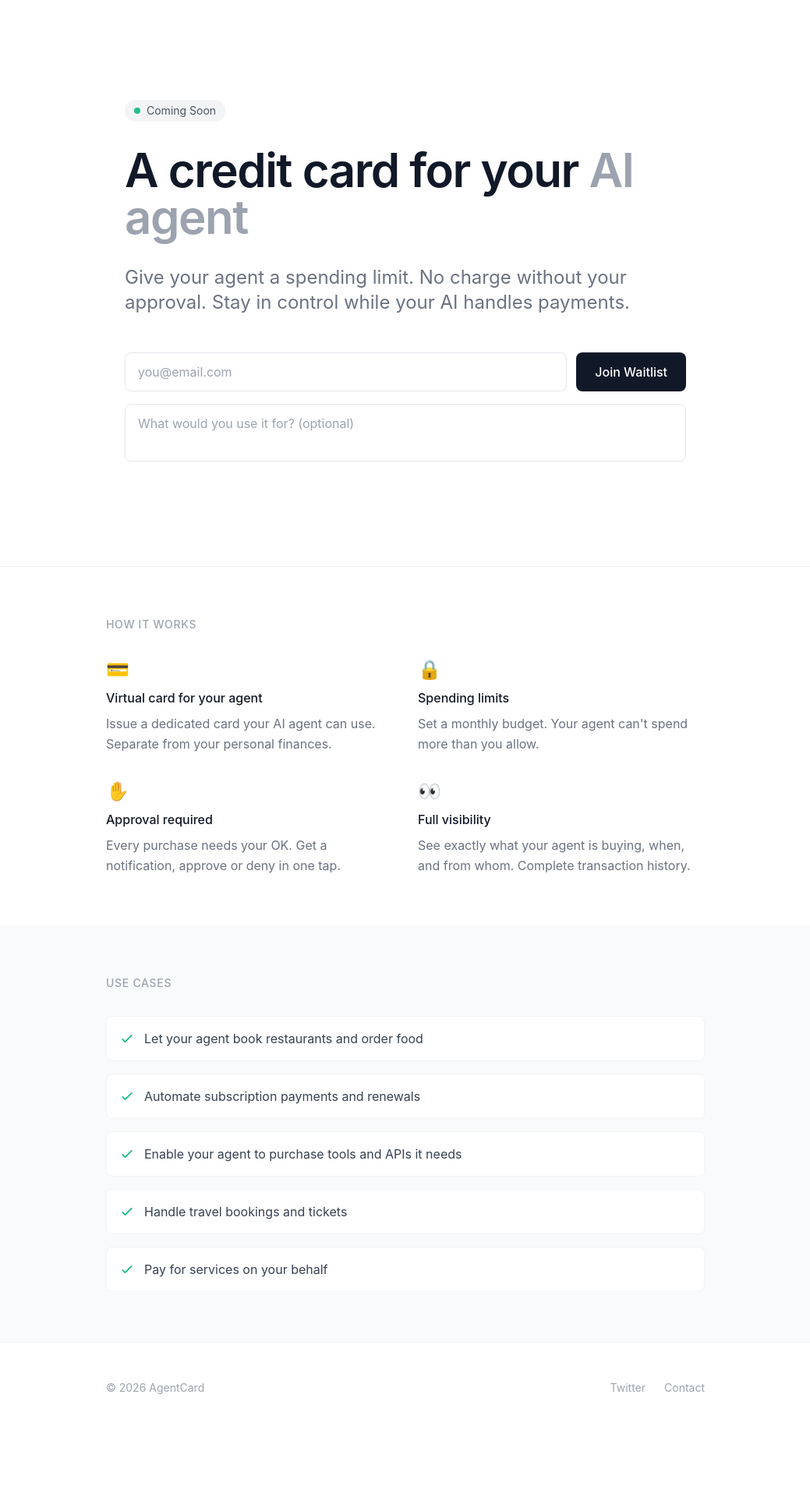
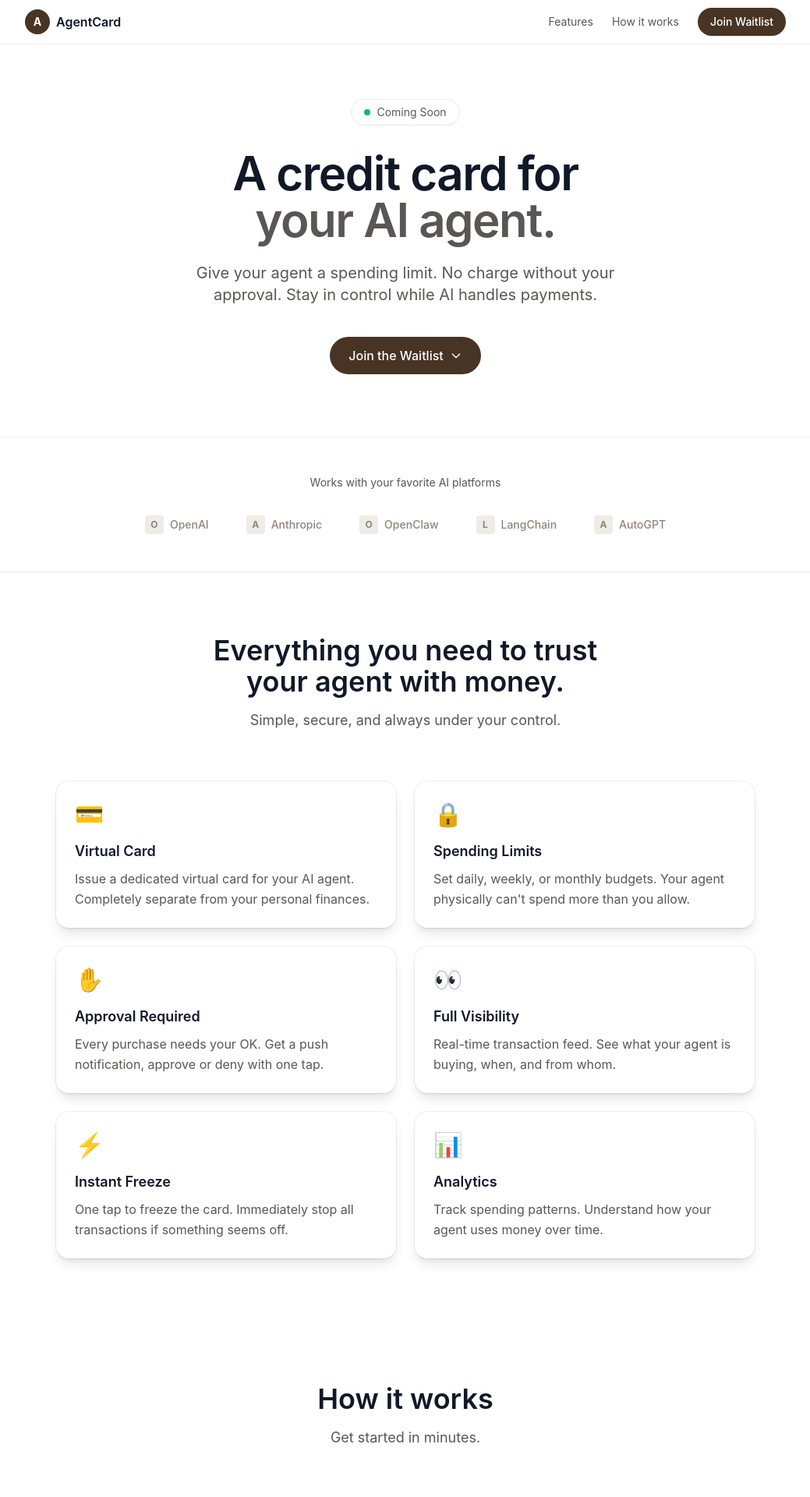
Before and after one commit to AsafNiv09/agentcard, a Next.js app: page / in a window 1280 px wide. Shown: the top 1920 px of the page at 78% size, without its empty margins (120-1159 px from the left). Before the commit the page ends 1838 px from the top, so only its background shows below. Built offline with nearby package versions, Linux system fonts and the light colour scheme.

Commit message:
Upgrade to Veil-style design with warm colors and more sections

```diff
--- a/src/app/globals.css
+++ b/src/app/globals.css
@@ -3,6 +3,19 @@
 @tailwind utilities;
 
 @import url('https://fonts.googleapis.com/css2?family=Inter:wght@400;500;600;700&display=swap');
+
+:root {
+  --radius: 0.625rem;
+  --background: oklch(0.9779 0.0042 56.38);
+  --foreground: oklch(0.3421 0.0379 61.15);
+  --card: white;
+  --card-foreground: oklch(0.3421 0.0379 61.15);
+  --primary: oklch(0.5967 0.0558 61.59);
+  --primary-foreground: oklch(0.1448 0 0);
+  --muted: oklch(0.9068 0.0112 89.73);
+  --muted-foreground: oklch(0.4563 0.0061 48.59);
+  --border: oklch(0.3421 0.0379 61.15 / 7.5%);
+}
 
 html {
   scroll-behavior: smooth;
@@ -12,4 +25,11 @@ body {
   font-family: 'Inter', system-ui, sans-serif;
   -webkit-font-smoothing: antialiased;
   -moz-osx-font-smoothing: grayscale;
+  background-color: var(--background);
+  color: var(--foreground);
 }
+
+::selection {
+  background-color: var(--primary);
+  color: white;
+}
--- a/src/app/page.tsx
+++ b/src/app/page.tsx
@@ -10,10 +10,10 @@ export default function Home() {
 
   const handleSubmit = async (e: React.FormEvent) => {
     e.preventDefault()
+    if (!email) return
     setLoading(true)
 
     // TODO: Connect to your backend/Supabase/Tally
-    // For now, just simulate success
     await new Promise(resolve => setTimeout(resolve, 1000))
 
     setSubmitted(true)
@@ -22,66 +22,209 @@ export default function Home() {
 
   return (
     <main className="min-h-screen">
+      {/* Navigation */}
+      <nav className="fixed top-0 left-0 right-0 z-50 bg-[var(--background)]/80 backdrop-blur-md border-b border-[var(--border)]">
+        <div className="max-w-5xl mx-auto px-6 h-14 flex items-center justify-between">
+          <div className="flex items-center gap-2">
+            <div className="w-8 h-8 rounded-full bg-[var(--foreground)] flex items-center justify-center">
+              <span className="text-white text-sm font-bold">A</span>
+            </div>
+            <span className="font-semibold">AgentCard</span>
+          </div>
+          <div className="flex items-center gap-6 text-sm">
+            <a href="#features" className="text-[var(--muted-foreground)] hover:text-[var(--foreground)] transition-colors">Features</a>
+            <a href="#how-it-works" className="text-[var(--muted-foreground)] hover:text-[var(--foreground)] transition-colors">How it works</a>
+            <a href="#waitlist" className="px-4 py-2 bg-[var(--foreground)] text-white rounded-full text-sm font-medium hover:opacity-90 transition-opacity">
+              Join Waitlist
+            </a>
+          </div>
+        </div>
+      </nav>
+
       {/* Hero Section */}
-      <section className="px-6 py-24 md:py-32 max-w-3xl mx-auto">
-        <div className="space-y-8">
+      <section className="pt-32 pb-20 px-6">
+        <div className="max-w-3xl mx-auto text-center">
           {/* Badge */}
-          <div className="inline-flex items-center gap-2 px-3 py-1 rounded-full bg-gray-100 text-sm text-gray-600">
+          <div className="inline-flex items-center gap-2 px-4 py-1.5 rounded-full bg-white shadow-sm ring-1 ring-[var(--border)] text-sm mb-8">
             <span className="w-2 h-2 rounded-full bg-emerald-500 animate-pulse" />
-            Coming Soon
+            <span className="text-[var(--muted-foreground)]">Coming Soon</span>
           </div>
 
           {/* Headline */}
-          <h1 className="text-4xl md:text-5xl lg:text-6xl font-semibold tracking-tight leading-[1.1]">
-            A credit card for your{' '}
-            <span className="text-gray-400">AI agent</span>
+          <h1 className="text-4xl md:text-5xl lg:text-6xl font-semibold tracking-tight leading-[1.1] mb-6">
+            A credit card for<br />
+            <span className="text-[var(--muted-foreground)]">your AI agent.</span>
           </h1>
 
           {/* Subheadline */}
-          <p className="text-xl md:text-2xl text-gray-500 leading-relaxed max-w-2xl">
+          <p className="text-lg md:text-xl text-[var(--muted-foreground)] leading-relaxed max-w-xl mx-auto mb-10">
             Give your agent a spending limit. No charge without your approval.
-            Stay in control while your AI handles payments.
+            Stay in control while AI handles payments.
           </p>
 
-          {/* Form or Success */}
+          {/* CTA Button */}
+          <a
+            href="#waitlist"
+            className="inline-flex items-center gap-2 px-6 py-3 bg-[var(--foreground)] text-white rounded-full font-medium hover:opacity-90 transition-opacity"
+          >
+            Join the Waitlist
+            <svg className="w-4 h-4" fill="none" viewBox="0 0 24 24" stroke="currentColor">
+              <path strokeLinecap="round" strokeLinejoin="round" strokeWidth={2} d="M19 9l-7 7-7-7" />
+            </svg>
+          </a>
+        </div>
+      </section>
+
+      {/* Logo Cloud */}
+      <section className="py-12 px-6 border-y border-[var(--border)]">
+        <div className="max-w-4xl mx-auto">
+          <p className="text-center text-sm text-[var(--muted-foreground)] mb-8">
+            Works with your favorite AI platforms
+          </p>
+          <div className="flex flex-wrap items-center justify-center gap-8 md:gap-12 opacity-60">
+            <LogoItem name="OpenAI" />
+            <LogoItem name="Anthropic" />
+            <LogoItem name="OpenClaw" />
+            <LogoItem name="LangChain" />
+            <LogoItem name="AutoGPT" />
+          </div>
+        </div>
+      </section>
+
+      {/* Features Section */}
+      <section id="features" className="py-20 px-6">
+        <div className="max-w-4xl mx-auto">
+          <div className="text-center mb-16">
+            <h2 className="text-3xl md:text-4xl font-semibold mb-4">
+              Everything you need to trust<br />your agent with money.
+            </h2>
+            <p className="text-[var(--muted-foreground)] text-lg">
+              Simple, secure, and always under your control.
+            </p>
+          </div>
+
+          <div className="grid md:grid-cols-2 gap-6">
+            <FeatureCard
+              icon="💳"
+              title="Virtual Card"
+              description="Issue a dedicated virtual card for your AI agent. Completely separate from your personal finances."
+            />
+            <FeatureCard
+              icon="🔒"
+              title="Spending Limits"
+              description="Set daily, weekly, or monthly budgets. Your agent physically can't spend more than you allow."
+            />
+            <FeatureCard
+              icon="✋"
+              title="Approval Required"
+              description="Every purchase needs your OK. Get a push notification, approve or deny with one tap."
+            />
+            <FeatureCard
+              icon="👀"
+              title="Full Visibility"
+              description="Real-time transaction feed. See what your agent is buying, when, and from whom."
+            />
+            <FeatureCard
+              icon="⚡"
+              title="Instant Freeze"
+              description="One tap to freeze the card. Immediately stop all transactions if something seems off."
+            />
+            <FeatureCard
+              icon="📊"
+              title="Analytics"
+              description="Track spending patterns. Understand how your agent uses money over time."
+            />
+          </div>
+        </div>
+      </section>
+
+      {/* How it Works */}
+      <section id="how-it-works" className="py-20 px-6 bg-white">
+        <div className="max-w-4xl mx-auto">
+          <div className="text-center mb-16">
+            <h2 className="text-3xl md:text-4xl font-semibold mb-4">
+              How it works
+            </h2>
+            <p className="text-[var(--muted-foreground)] text-lg">
+              Get started in minutes.
+            </p>
+          </div>
+
+          <div className="grid md:grid-cols-3 gap-8">
+            <Step number="1" title="Create a card" description="Generate a virtual card with your preferred spending limit." />
+            <Step number="2" title="Connect your agent" description="Give your agent the card details via secure API." />
+            <Step number="3" title="Approve purchases" description="Your agent requests, you approve. That simple." />
+          </div>
+        </div>
+      </section>
+
+      {/* Use Cases */}
+      <section className="py-20 px-6">
+        <div className="max-w-4xl mx-auto">
+          <div className="text-center mb-16">
+            <h2 className="text-3xl md:text-4xl font-semibold mb-4">
+              What will your agent buy?
+            </h2>
+          </div>
+
+          <div className="grid sm:grid-cols-2 gap-4">
+            <UseCase emoji="🍕" text="Order food and groceries" />
+            <UseCase emoji="✈️" text="Book flights and hotels" />
+            <UseCase emoji="🎫" text="Purchase event tickets" />
+            <UseCase emoji="📦" text="Handle subscriptions" />
+            <UseCase emoji="🛠️" text="Buy tools and APIs" />
+            <UseCase emoji="🚗" text="Pay for rides and transport" />
+          </div>
+        </div>
+      </section>
+
+      {/* Waitlist Section */}
+      <section id="waitlist" className="py-20 px-6 bg-white">
+        <div className="max-w-xl mx-auto text-center">
+          <h2 className="text-3xl md:text-4xl font-semibold mb-4">
+            Get early access
+          </h2>
+          <p className="text-[var(--muted-foreground)] text-lg mb-8">
+            Join the waitlist and be first to know when we launch.
+          </p>
+
           {!submitted ? (
-            <form onSubmit={handleSubmit} className="space-y-4 pt-4">
-              <div className="flex flex-col sm:flex-row gap-3">
+            <form onSubmit={handleSubmit} className="space-y-4">
               <input
                 type="email"
                 placeholder="you@email.com"
                 value={email}
                 onChange={(e) => setEmail(e.target.value)}
                 required
-                  className="flex-1 px-4 py-3 rounded-lg border border-gray-200 focus:border-gray-400 focus:ring-0 focus:outline-none text-base transition-colors"
+                className="w-full px-4 py-3 rounded-xl border border-[var(--border)] bg-[var(--background)] focus:border-[var(--primary)] focus:ring-2 focus:ring-[var(--primary)]/20 focus:outline-none text-base transition-all"
               />
+
+              <textarea
+                placeholder="What would you use AgentCard for? (optional)"
+                value={useCase}
+                onChange={(e) => setUseCase(e.target.value)}
+                rows={3}
+                className="w-full px-4 py-3 rounded-xl border border-[var(--border)] bg-[var(--background)] focus:border-[var(--primary)] focus:ring-2 focus:ring-[var(--primary)]/20 focus:outline-none text-base transition-all resize-none"
+              />
+
               <button
                 type="submit"
                 disabled={loading}
-                  className="px-6 py-3 bg-gray-900 text-white rounded-lg font-medium hover:bg-gray-800 transition-colors disabled:opacity-50 disabled:cursor-not-allowed whitespace-nowrap"
+                className="w-full px-6 py-3 bg-[var(--foreground)] text-white rounded-full font-medium hover:opacity-90 transition-opacity disabled:opacity-50 disabled:cursor-not-allowed"
               >
-                  {loading ? 'Joining...' : 'Join Waitlist'}
+                {loading ? 'Joining...' : 'Join Waitlist →'}
               </button>
-              </div>
-
-              <textarea
-                placeholder="What would you use it for? (optional)"
-                value={useCase}
-                onChange={(e) => setUseCase(e.target.value)}
-                rows={2}
-                className="w-full px-4 py-3 rounded-lg border border-gray-200 focus:border-gray-400 focus:ring-0 focus:outline-none text-base transition-colors resize-none"
-              />
             </form>
           ) : (
-            <div className="pt-4 p-6 rounded-xl bg-emerald-50 border border-emerald-100">
-              <div className="flex items-center gap-3">
-                <div className="w-10 h-10 rounded-full bg-emerald-100 flex items-center justify-center">
-                  <svg className="w-5 h-5 text-emerald-600" fill="none" viewBox="0 0 24 24" stroke="currentColor">
+            <div className="p-6 rounded-2xl bg-emerald-50 border border-emerald-100">
+              <div className="flex items-center justify-center gap-3">
+                <div className="w-12 h-12 rounded-full bg-emerald-100 flex items-center justify-center">
+                  <svg className="w-6 h-6 text-emerald-600" fill="none" viewBox="0 0 24 24" stroke="currentColor">
                     <path strokeLinecap="round" strokeLinejoin="round" strokeWidth={2} d="M5 13l4 4L19 7" />
                   </svg>
                 </div>
-                <div>
-                  <p className="font-medium text-emerald-900">You&apos;re on the list!</p>
+                <div className="text-left">
+                  <p className="font-semibold text-emerald-900">You&apos;re on the list!</p>
                   <p className="text-sm text-emerald-700">We&apos;ll notify you when AgentCard launches.</p>
                 </div>
               </div>
@@ -90,68 +233,18 @@ export default function Home() {
         </div>
       </section>
 
-      {/* Features Section */}
-      <section className="px-6 py-16 border-t border-gray-100">
-        <div className="max-w-3xl mx-auto">
-          <h2 className="text-sm font-medium text-gray-400 uppercase tracking-wider mb-8">
-            How it works
-          </h2>
-
-          <div className="grid gap-8 md:grid-cols-2">
-            <Feature
-              icon="💳"
-              title="Virtual card for your agent"
-              description="Issue a dedicated card your AI agent can use. Separate from your personal finances."
-            />
-            <Feature
-              icon="🔒"
-              title="Spending limits"
-              description="Set a monthly budget. Your agent can't spend more than you allow."
-            />
-            <Feature
-              icon="✋"
-              title="Approval required"
-              description="Every purchase needs your OK. Get a notification, approve or deny in one tap."
-            />
-            <Feature
-              icon="👀"
-              title="Full visibility"
-              description="See exactly what your agent is buying, when, and from whom. Complete transaction history."
-            />
+      {/* Footer */}
+      <footer className="py-12 px-6 border-t border-[var(--border)]">
+        <div className="max-w-4xl mx-auto flex flex-col sm:flex-row justify-between items-center gap-4">
+          <div className="flex items-center gap-2">
+            <div className="w-6 h-6 rounded-full bg-[var(--foreground)] flex items-center justify-center">
+              <span className="text-white text-xs font-bold">A</span>
             </div>
+            <span className="text-sm text-[var(--muted-foreground)]">© 2026 AgentCard</span>
           </div>
-      </section>
-
-      {/* Use Cases */}
-      <section className="px-6 py-16 bg-gray-50">
-        <div className="max-w-3xl mx-auto">
-          <h2 className="text-sm font-medium text-gray-400 uppercase tracking-wider mb-8">
-            Use cases
-          </h2>
-
-          <div className="space-y-4">
-            <UseCase text="Let your agent book restaurants and order food" />
-            <UseCase text="Automate subscription payments and renewals" />
-            <UseCase text="Enable your agent to purchase tools and APIs it needs" />
-            <UseCase text="Handle travel bookings and tickets" />
-            <UseCase text="Pay for services on your behalf" />
-          </div>
-        </div>
-      </section>
-
-      {/* Footer */}
-      <footer className="px-6 py-12 border-t border-gray-100">
-        <div className="max-w-3xl mx-auto flex flex-col sm:flex-row justify-between items-center gap-4">
-          <p className="text-gray-400 text-sm">
-            © 2026 AgentCard
-          </p>
-          <div className="flex gap-6 text-sm text-gray-400">
-            <a href="https://twitter.com" className="hover:text-gray-600 transition-colors">
-              Twitter
-            </a>
-            <a href="mailto:hello@agentcard.ai" className="hover:text-gray-600 transition-colors">
-              Contact
-            </a>
+          <div className="flex gap-6 text-sm text-[var(--muted-foreground)]">
+            <a href="https://twitter.com" className="hover:text-[var(--foreground)] transition-colors">Twitter</a>
+            <a href="mailto:hello@agentcard.ai" className="hover:text-[var(--foreground)] transition-colors">Contact</a>
           </div>
         </div>
       </footer>
@@ -159,23 +252,44 @@ export default function Home() {
   )
 }
 
-function Feature({ icon, title, description }: { icon: string; title: string; description: string }) {
+function LogoItem({ name }: { name: string }) {
   return (
-    <div className="space-y-2">
-      <div className="text-2xl">{icon}</div>
-      <h3 className="font-medium text-gray-900">{title}</h3>
-      <p className="text-gray-500 leading-relaxed">{description}</p>
+    <div className="flex items-center gap-2 text-[var(--foreground)]">
+      <div className="w-6 h-6 rounded bg-[var(--muted)] flex items-center justify-center text-xs font-bold">
+        {name[0]}
+      </div>
+      <span className="text-sm font-medium">{name}</span>
     </div>
   )
 }
 
-function UseCase({ text }: { text: string }) {
+function FeatureCard({ icon, title, description }: { icon: string; title: string; description: string }) {
   return (
-    <div className="flex items-center gap-3 p-4 bg-white rounded-lg border border-gray-100">
-      <svg className="w-5 h-5 text-emerald-500 flex-shrink-0" fill="none" viewBox="0 0 24 24" stroke="currentColor">
-        <path strokeLinecap="round" strokeLinejoin="round" strokeWidth={2} d="M5 13l4 4L19 7" />
-      </svg>
-      <span className="text-gray-700">{text}</span>
+    <div className="p-6 rounded-2xl bg-white shadow-lg shadow-[var(--foreground)]/5 ring-1 ring-[var(--border)]">
+      <div className="text-3xl mb-4">{icon}</div>
+      <h3 className="font-semibold text-lg mb-2">{title}</h3>
+      <p className="text-[var(--muted-foreground)] leading-relaxed">{description}</p>
     </div>
   )
 }
+
+function Step({ number, title, description }: { number: string; title: string; description: string }) {
+  return (
+    <div className="text-center">
+      <div className="w-12 h-12 rounded-full bg-[var(--muted)] flex items-center justify-center mx-auto mb-4">
+        <span className="text-lg font-semibold">{number}</span>
+      </div>
+      <h3 className="font-semibold text-lg mb-2">{title}</h3>
+      <p className="text-[var(--muted-foreground)]">{description}</p>
+    </div>
+  )
+}
+
+function UseCase({ emoji, text }: { emoji: string; text: string }) {
+  return (
+    <div className="flex items-center gap-4 p-4 rounded-xl bg-white shadow-sm ring-1 ring-[var(--border)]">
+      <span className="text-2xl">{emoji}</span>
+      <span className="font-medium">{text}</span>
+    </div>
+  )
+}
```
Lines whose indentation alone changed are shown as unchanged.
